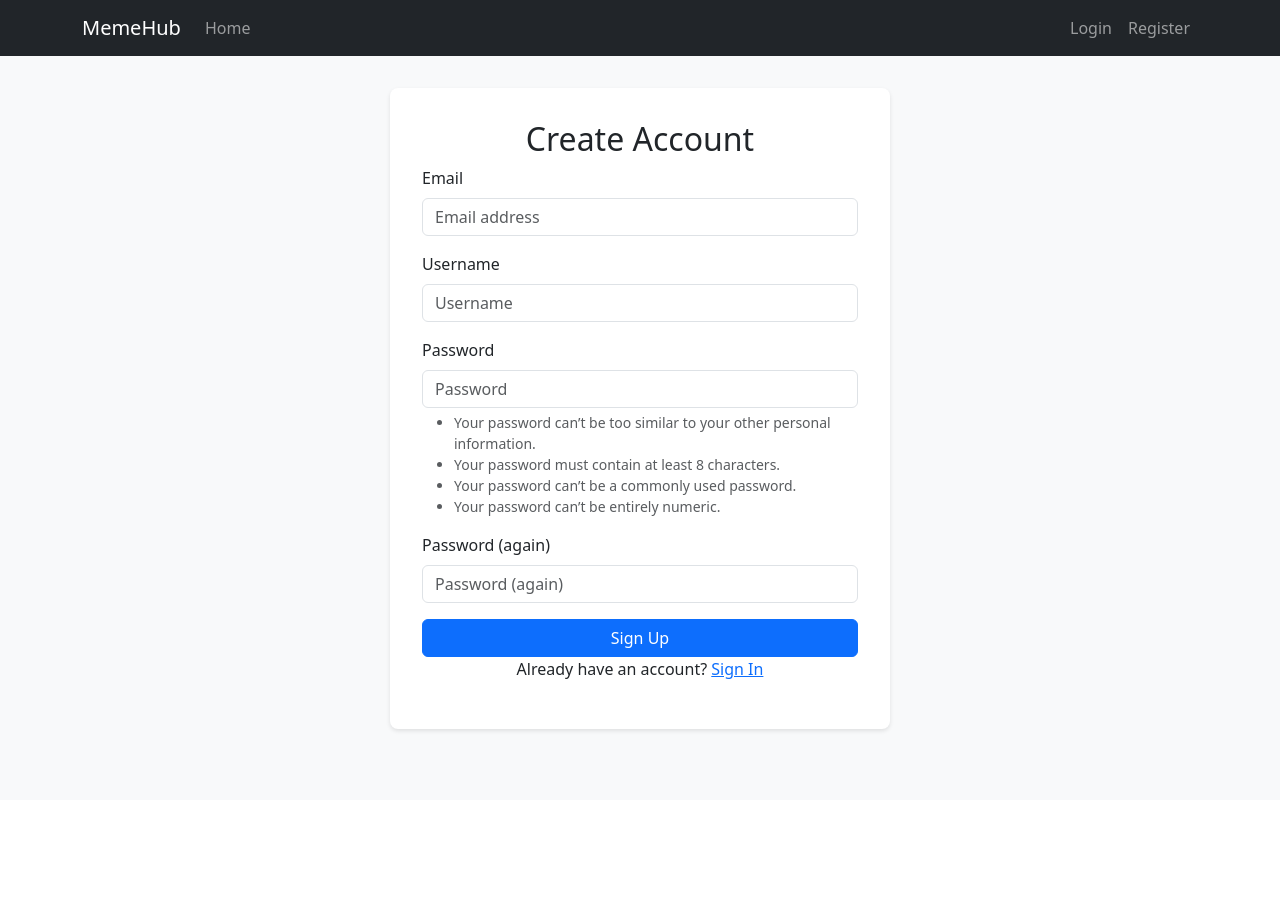
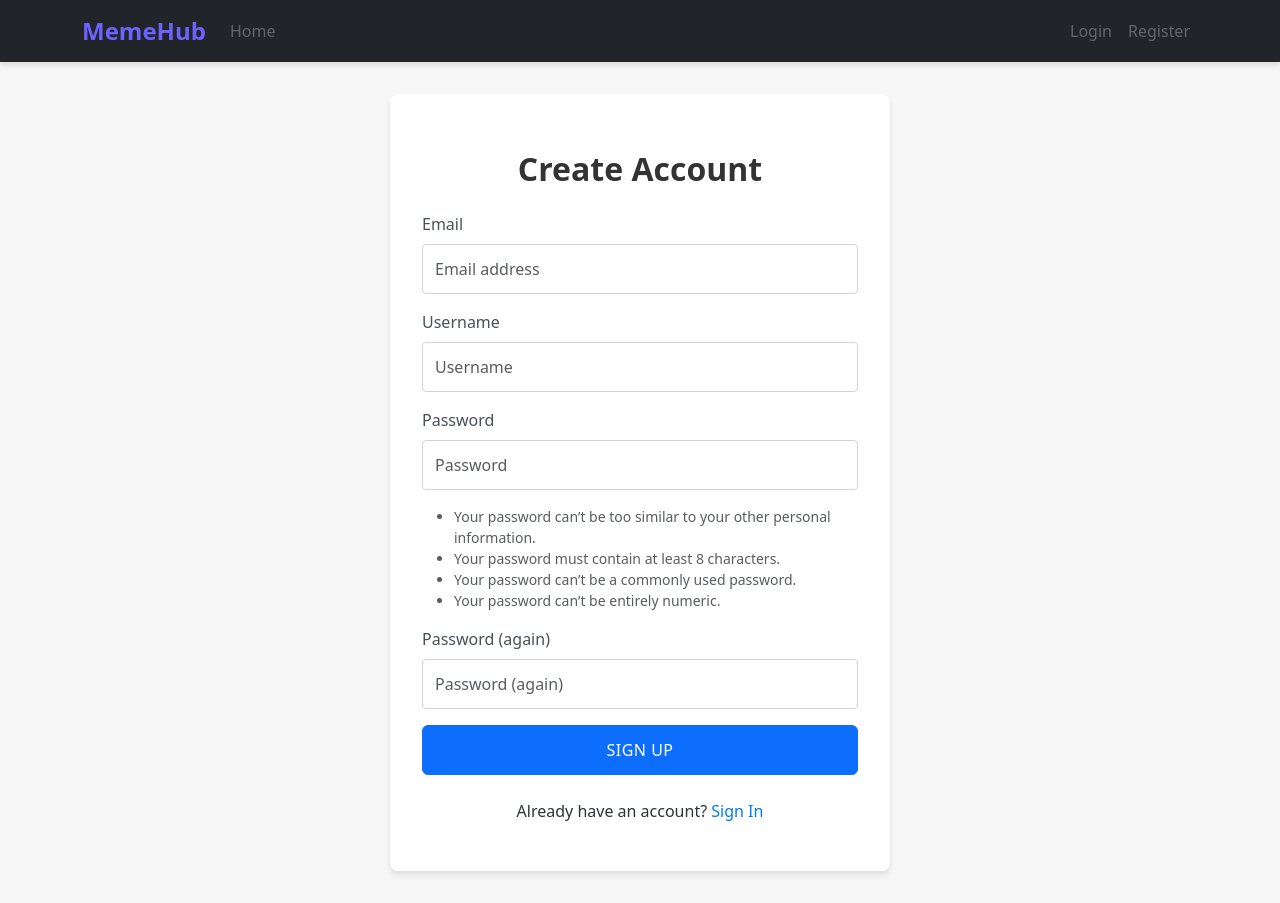
Before and after one commit to allaafaham/meme-hub, a Django app: page /accounts/signup/ in a window 1280 px wide. Before the commit the page ends 733 px from the top, so only its background shows below. Run offline with Django 5.2, Linux system fonts and the light colour scheme.

Commit message:
Style the navbar and cards

```diff
--- a/static/css/style.css
+++ b/static/css/style.css
@@ -1,34 +1,140 @@
 /* Custom styles */
+:root {
+    /* Main colors */
+    --primary: #6C63FF;      /* Vibrant purple - main brand color */
+    --primary-light: #8A84FF; /* Lighter purple for hover states */
+    --primary-dark: #5A52E0;  /* Darker purple for active states */
+
+    --secondary: #FF6B6B;    /* Coral red - secondary brand color */
+    --secondary-light: #FF8585;
+    --secondary-dark: #E05252;
+
+    --accent: #4ECDC4;       /* Turquoise - accent color */
+
+    /* Neutral colors */
+    --dark: #2D3436;         /* Dark gray for text */
+    --gray-800: #424242;     /* Dark gray for headings */
+    --gray-600: #666666;     /* Medium gray for secondary text */
+    --gray-400: #999999;     /* Light gray for disabled text */
+    --gray-200: #EEEEEE;     /* Very light gray for borders */
+    --light: #F7F7F7;        /* Light background */
+
+    /* Feedback colors */
+    --success: #00B894;      /* Green for success messages */
+    --warning: #FFD93D;      /* Yellow for warnings */
+    --danger: #FF4757;       /* Red for errors */
+
+    /* Other variables */
+    --border-radius: 8px;
+    --box-shadow: 0 4px 6px rgba(0, 0, 0, 0.1);
+    --transition: all 0.3s ease;
+}
+
 body {
-    background-color: #f8f9fa;
+    background-color: var(--light);
+    color: var(--dark);
 }
 
 .navbar {
     margin-bottom: 2rem;
+    background-color: white;
+    box-shadow: var(--box-shadow);
+}
+
+.navbar-brand {
+    color: var(--primary) !important;
+    font-weight: 600;
+    font-size: 1.5rem;
+}
+
+.nav-link {
+    color: var(--gray-600) !important;
+    transition: var(--transition);
+}
+
+.nav-link:hover {
+    color: var(--primary) !important;
 }
 
 .card {
     margin-bottom: 1.5rem;
-    box-shadow: 0 2px 4px rgba(0, 0, 0, 0.1);
+    box-shadow: var(--box-shadow);
+    border: none;
+    transition: var(--transition);
 }
 
 .alert {
     margin-bottom: 1rem;
+    border: none;
+    border-radius: var(--border-radius);
 }
 
 .form-container {
     max-width: 500px;
-    margin: 0 auto;
+    margin: 2rem auto;
     padding: 2rem;
     background-color: white;
-    border-radius: 8px;
-    box-shadow: 0 2px 4px rgba(0, 0, 0, 0.1);
+    border-radius: var(--border-radius);
+    box-shadow: var(--box-shadow);
+}
+
+.form-container h2 {
+    color: #333;
+    margin-bottom: 1.5rem;
+    font-weight: 600;
+}
+
+.form-container .form-label {
+    font-weight: 500;
+    color: #495057;
+    margin-bottom: 0.5rem;
+}
+
+.form-container .form-control {
+    border: 1px solid #ced4da;
+    border-radius: 4px;
+    padding: 0.75rem;
+    margin-bottom: 1rem;
+    transition: border-color 0.15s ease-in-out, box-shadow 0.15s ease-in-out;
+}
+
+.form-container .form-control:focus {
+    border-color: #80bdff;
+    box-shadow: 0 0 0 0.2rem rgba(0, 123, 255, 0.25);
+}
+
+.form-container .btn {
+    padding: 0.75rem;
+    font-weight: 500;
+    text-transform: uppercase;
+    letter-spacing: 0.5px;
+}
+
+.form-container .text-center {
+    margin-top: 1.5rem;
+}
+
+.form-container .text-center a {
+    color: #007bff;
+    text-decoration: none;
+    font-weight: 500;
+}
+
+.form-container .text-center a:hover {
+    text-decoration: underline;
+}
+
+.form-container .errorlist {
+    color: #dc3545;
+    list-style: none;
+    padding: 0;
+    margin: 0 0 1rem 0;
+    font-size: 0.875rem;
 }
 
 .nsfw {
     filter: blur(20px) ;
     transition: all 0.3s ease-in-out;
-
 }
 
 /* Meme specific styles */
@@ -62,4 +168,9 @@ body {
     .card-img-top {
         height: 200px;
     }
+
+    .form-container {
+        margin: 1rem;
+        padding: 1.5rem;
+    }
 }
```
